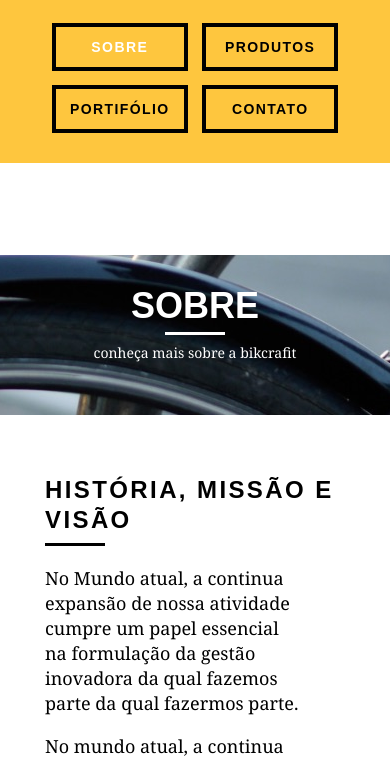
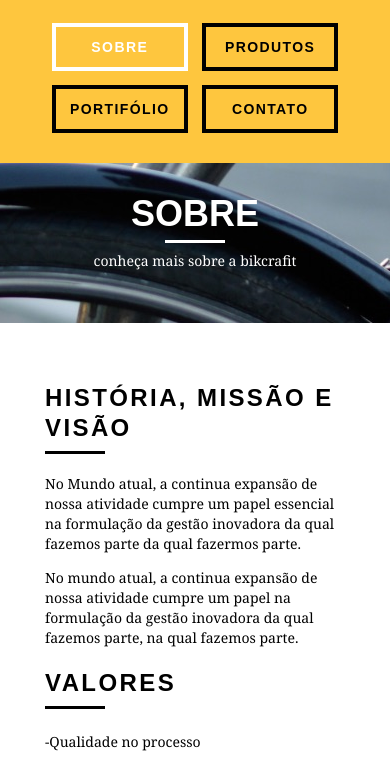
Before and after one commit to marlenesedano/CSS_HTML_Web_Design_Origamid, a plain HTML site: page sobre.html in a window 390 px wide. Shown: the part 79-838 px from the top of the page. Drawn offline with Linux system fonts and the light colour scheme.

Commit message:
Update Responsivo.css

```diff
--- a/css/responsivo.css
+++ b/css/responsivo.css
@@ -54,6 +54,12 @@
 	border-color: #fff;
 	}
 
+
+	.header_menu ul li a.menu_ativo{
+		border-color: #fff;
+	}
+
+
 	/*Introducao*/
 
 	.introducao {
@@ -70,6 +76,11 @@
 		text-transform: uppercase;
 	}
 
+	.introducao-interna{
+		margin-top: 0px;
+
+	}
+
 	/*call*/
 
 	.call{
@@ -80,4 +91,15 @@
 	.qualidade:after{
 		display: none;
 	}
+
+	/*sobre*/
+	.missao_sobre p{
+		font-size: 14px;
+		line-height: 20px;
+		padding-right: 0px;
 	}
+	.missao_sobre ul li{
+		font-size: 14px;
+		line-height: 25px;
+	}
+}
```
Lines whose indentation alone changed are shown as unchanged.
